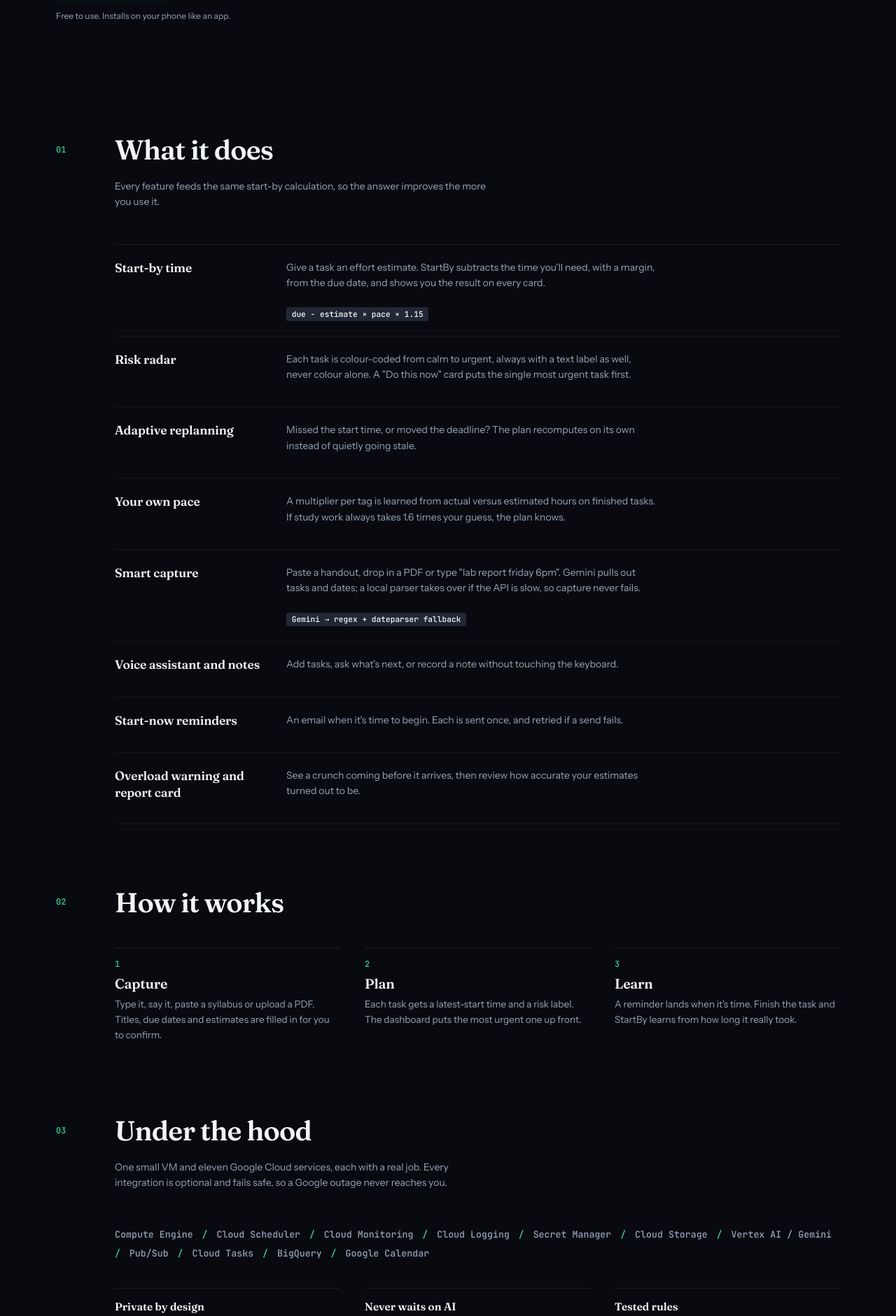
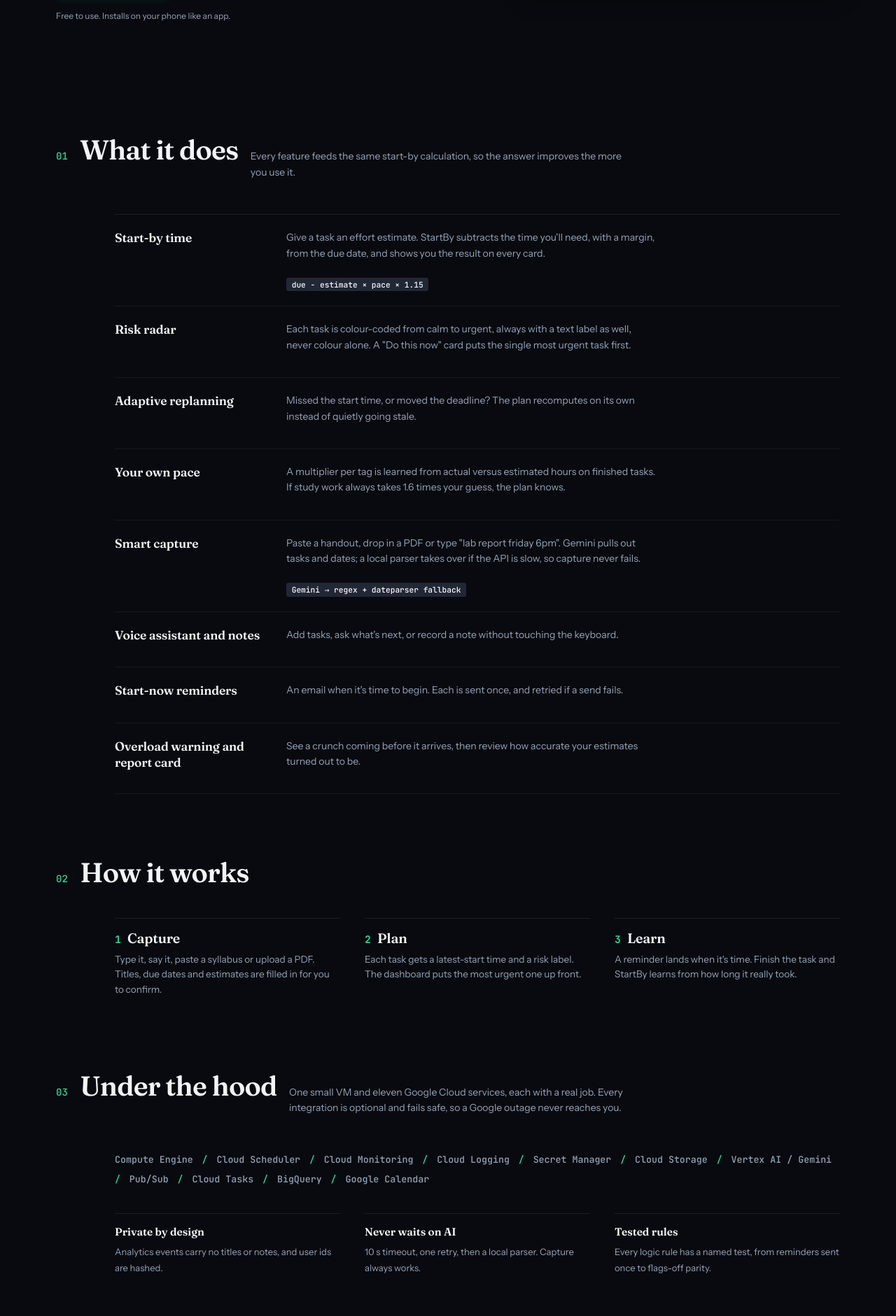
Before and after one commit to hemanthkumargt/StartBy, a Flask app: page /welcome in a window 1280 px wide. Shown: the part 568-2449 px from the top of the page at 70% size. Run offline with Flask 3, Linux system fonts and the light colour scheme; parts of the project's set-up code (start-up, migrations or seed data) failed here and were passed over; some libraries are stand-ins or nearby versions.

Commit message:
style: keep step numbers and headings on the same line

```diff
--- a/app/static/css/landing.css
+++ b/app/static/css/landing.css
@@ -83,10 +83,10 @@
 
 /* ---------- Sections ---------- */
 .lp-section { padding: 6.5rem 0 0; }
-.lp-head { display: grid; grid-template-columns: 5rem 1fr; column-gap: 1rem; margin-bottom: 2.5rem; }
-.lp-num { grid-row: span 2; font: 500 0.85rem var(--font-mono); color: var(--color-primary-fg); padding-top: 0.9rem; }
+.lp-head { display: flex; align-items: baseline; gap: 1.25rem; margin-bottom: 2.5rem; flex-wrap: wrap; }
+.lp-num { font: 500 1rem var(--font-mono); color: var(--color-primary-fg); flex-shrink: 0; padding-top: 0; }
 .lp-h2 { font-family: var(--font-heading); font-weight: 600; font-size: clamp(1.9rem, 3.4vw, 2.8rem); line-height: 1.1; letter-spacing: -0.022em; }
-.lp-sub { margin-top: 0.8rem; max-width: 38rem; color: var(--color-text-secondary); }
+.lp-sub { width: 100%; margin-top: 0.8rem; max-width: 38rem; color: var(--color-text-secondary); }
 
 /* ---------- Feature list ---------- */
 .lp-list { margin-left: 6rem; border-top: 1px solid var(--color-text); counter-reset: f; }
@@ -98,8 +98,9 @@
 /* ---------- Steps ---------- */
 .lp-steps { margin-left: 6rem; display: grid; grid-template-columns: repeat(3, 1fr); gap: 2.5rem; }
 .lp-steps li { border-top: 1px solid var(--color-text); padding-top: 1.1rem; }
-.lp-step__n { display: block; font: 500 0.85rem var(--font-mono); color: var(--color-primary-fg); }
-.lp-steps h3 { margin: 0.5rem 0 0.4rem; font-family: var(--font-heading); font-weight: 600; font-size: 1.4rem; }
+.lp-step__header { display: flex; align-items: baseline; gap: 0.65rem; margin-bottom: 0.45rem; }
+.lp-step__n { display: inline-block; font: 600 1.05rem var(--font-mono); color: var(--color-primary-fg); flex-shrink: 0; }
+.lp-steps h3 { margin: 0; font-family: var(--font-heading); font-weight: 600; font-size: 1.4rem; }
 .lp-steps p { color: var(--color-text-secondary); font-size: 0.97rem; }
 
 /* ---------- Calculator ---------- */
@@ -143,8 +144,8 @@
 @media (max-width: 980px) {
   .lp-hero { grid-template-columns: 1fr; gap: 3rem; padding-top: 3rem; }
   .lp-nav__links { display: none; }
-  .lp-head { grid-template-columns: 1fr; }
-  .lp-num { grid-row: auto; padding: 0 0 0.5rem; }
+  .lp-head { display: flex; align-items: baseline; gap: 0.9rem; }
+  .lp-num { padding: 0; }
   .lp-list, .lp-steps, .lp-calc, .lp-stack, .lp-principles { margin-left: 0; }
   .lp-list li { grid-template-columns: 1fr; }
   .lp-list code { grid-column: 1; }
--- a/app/templates/landing.html
+++ b/app/templates/landing.html
@@ -3,7 +3,7 @@
 
 {% block head %}
 <meta name="description" content="StartBy works backwards from your deadline: effort estimates, a risk radar, smart capture and voice notes that learn how long your work really takes.">
-<link rel="stylesheet" href="{{ url_for('static', filename='css/landing.css') }}?v=3">
+<link rel="stylesheet" href="{{ url_for('static', filename='css/landing.css') }}?v=4">
 {% endblock %}
 
 {% block shell %}
@@ -130,18 +130,24 @@
       </header>
       <ol class="lp-steps">
         <li class="lp-reveal">
+          <div class="lp-step__header">
             <span class="lp-step__n">1</span>
             <h3>Capture</h3>
+          </div>
           <p>Type it, say it, paste a syllabus or upload a PDF. Titles, due dates and estimates are filled in for you to confirm.</p>
         </li>
         <li class="lp-reveal">
+          <div class="lp-step__header">
             <span class="lp-step__n">2</span>
             <h3>Plan</h3>
+          </div>
           <p>Each task gets a latest-start time and a risk label. The dashboard puts the most urgent one up front.</p>
         </li>
         <li class="lp-reveal">
+          <div class="lp-step__header">
             <span class="lp-step__n">3</span>
             <h3>Learn</h3>
+          </div>
           <p>A reminder lands when it's time. Finish the task and StartBy learns from how long it really took.</p>
         </li>
       </ol>
```
Lines whose indentation alone changed are shown as unchanged.
